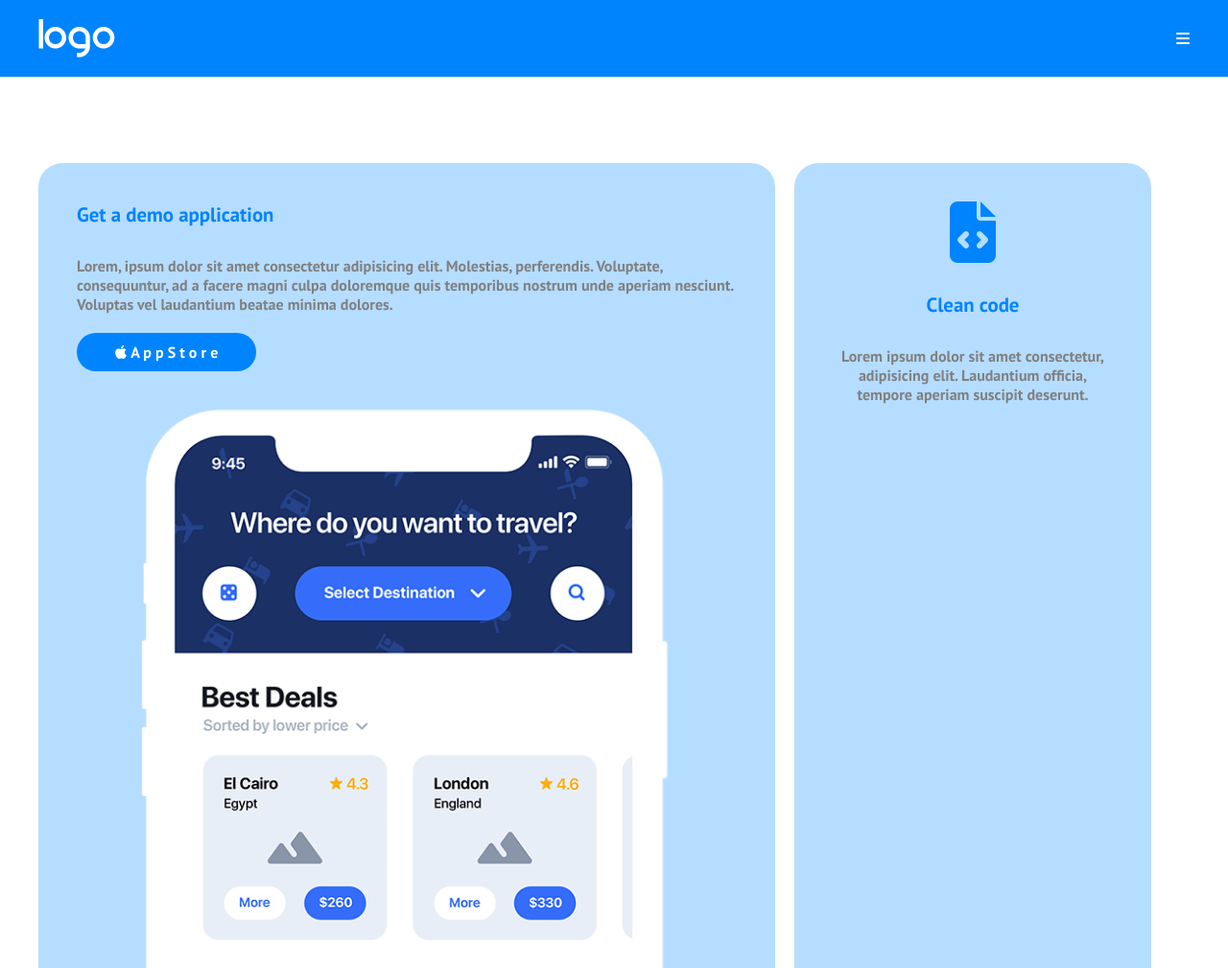
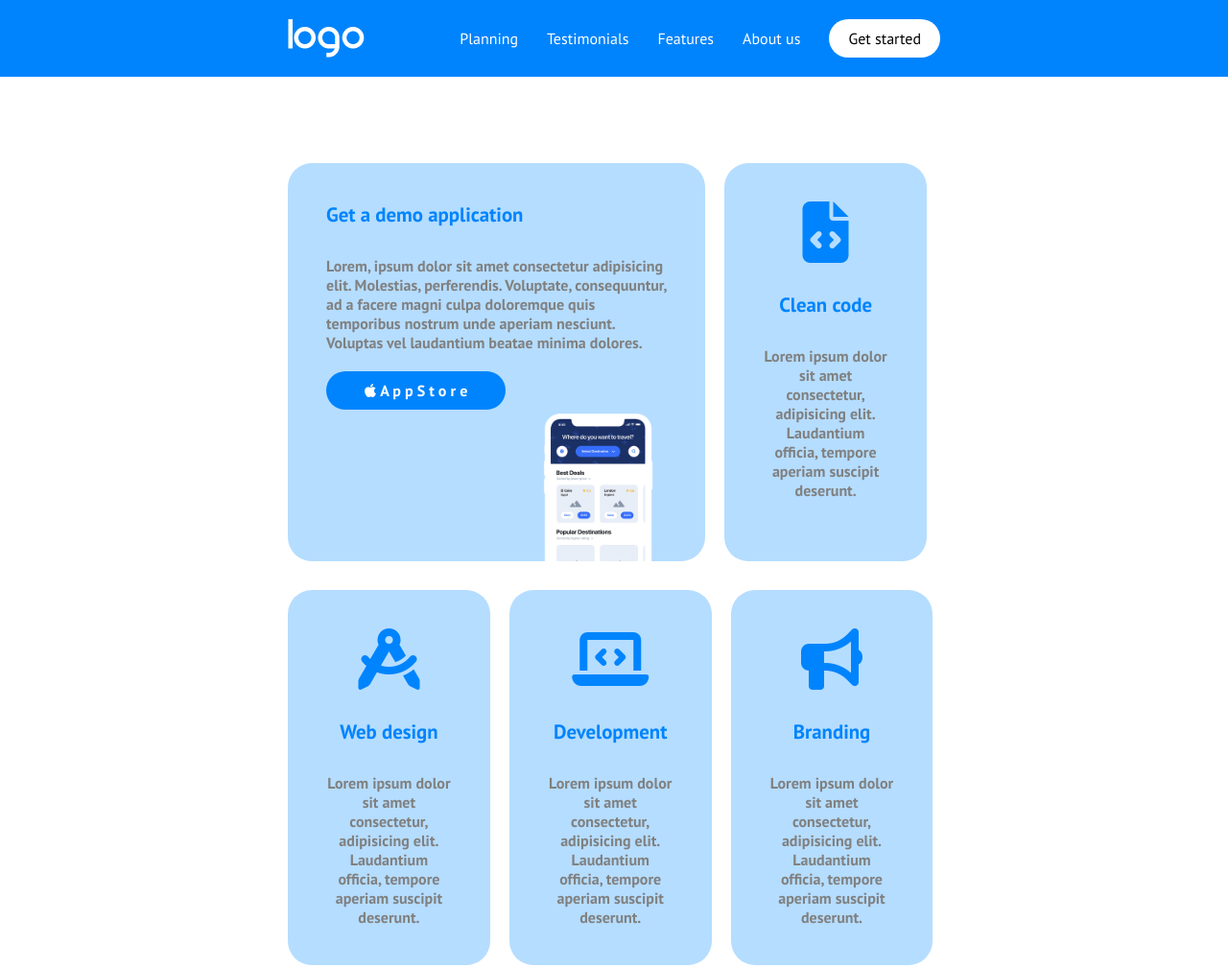
Before and after one commit to francistooth/htmlcss-responsive-layout, a plain HTML site: page index.html in a window 1280 px wide. Shown: the top 1009 px of the page at 96% size. Drawn offline with Linux system fonts and the light colour scheme.

Commit message:
pc header complete

```diff
--- a/css/style.css
+++ b/css/style.css
@@ -92,6 +92,10 @@ a {
 
 .padding-standard {
     padding: 20px 40px;
+}
+
+.padding-standard-pc {
+    padding: 20px 300px;
 }
 
 .padding-10-40 {
@@ -192,10 +196,35 @@ header {
     z-index: 1;
 }
 
-.banner {
+.phone-banner {
     display: flex;
     justify-content: space-between;
     align-items: center;
+}
+
+/* header pc */
+
+.pc-banner {
+    display: none;
+}
+
+.pc-banner ul {
+    display: flex;
+    gap: 10px 30px;
+    text-decoration: none;
+    list-style-type: none;
+}
+
+@media screen and (min-width:1140px) {
+    .phone-banner {
+        display: none;
+    }
+
+    .pc-banner {
+        display: flex;
+        justify-content: space-between;
+        align-items: center;
+    }
 }
 
 /* demo section */
@@ -226,6 +255,21 @@ header {
         width: 31%;
     }
 }
+
+/* demo pc section */
+
+@media screen and (min-width:1140px) {
+    .padding-standard {
+        padding: 20px 300px;
+    }
+
+    .demo .container div:first-child img {
+        float: right;
+        max-width: 40%;
+    }
+}
+
+/* padding: 20px 300px; */
 
 /* planning section */
 
--- a/index.html
+++ b/index.html
@@ -15,12 +15,26 @@
     </head>
     <body>
         <header>
-            <!-- header banner -->
+            <!-- header banner, phone and tablet -->
 
-            <div class="banner padding-standard bg-blue">
+            <div class="phone-banner padding-standard bg-blue">
                 <img src="img/logo.png" alt="header logo">
                 <a href="#" class="fa-solid fa-bars color-white"></a>
             </div>
+
+            <!-- header banner, pc  -->
+
+            <nav class="pc-banner padding-standard-pc bg-blue">
+                <img src="img/logo.png" alt="header logo">
+
+                <ul>
+                    <li><a href="#" class="color-white"> Planning </a></li>
+                    <li><a href="#" class="color-white"> Testimonials </a></li>
+                    <li><a href="#" class="color-white"> Features </a></li>
+                    <li><a href="#" class="color-white"> About us </a></li>
+                    <li><a href="#" class="button-white padding-10-20 color-black bg-white border-radius-standard"> Get started </a></li>
+                </ul>
+            </nav>
         </header>
         <main>
             <!-- get a demo section,  5 div, lightblue bg -->
```
